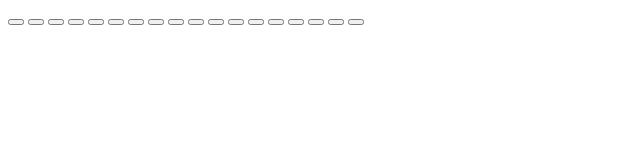
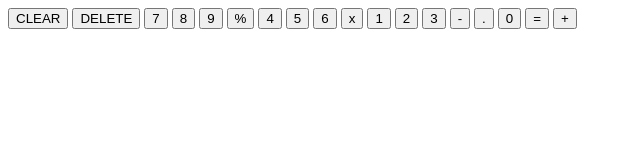
Before and after one commit to MaxBing63/Calculator, a plain HTML site: page index.html in a window 1280 px wide. Shown: the whole page, without its empty margins (0-640 px from the left). Drawn offline with Linux system fonts and the light colour scheme.

Commit message:
Add text to calculator's buttons

```diff
--- a/index.html
+++ b/index.html
@@ -12,24 +12,24 @@
     <div id="calculator">
         <div id="display"></div>
         <div id="buttons">
-            <button id="clear"></button>
-            <button id="delete"></button>
-            <button class="button"></button>
-            <button class="button"></button>
-            <button class="button"></button>
-            <button class="button"></button>
-            <button class="button"></button>
-            <button class="button"></button>
-            <button class="button"></button>
-            <button class="button"></button>
-            <button class="button"></button>
-            <button class="button"></button>
-            <button class="button"></button>
-            <button class="button"></button>
-            <button class="button"></button>
-            <button class="button"></button>
-            <button class="button"></button>
-            <button class="button"></button>
+            <button id="clear">CLEAR</button>
+            <button id="delete">DELETE</button>
+            <button class="button">7</button>
+            <button class="button">8</button>
+            <button class="button">9</button>
+            <button class="button">%</button>
+            <button class="button">4</button>
+            <button class="button">5</button>
+            <button class="button">6</button>
+            <button class="button">x</button>
+            <button class="button">1</button>
+            <button class="button">2</button>
+            <button class="button">3</button>
+            <button class="button">-</button>
+            <button class="button">.</button>
+            <button class="button">0</button>
+            <button class="button">=</button>
+            <button class="button">+</button>
         </div>
     </div>
 </body>
```
